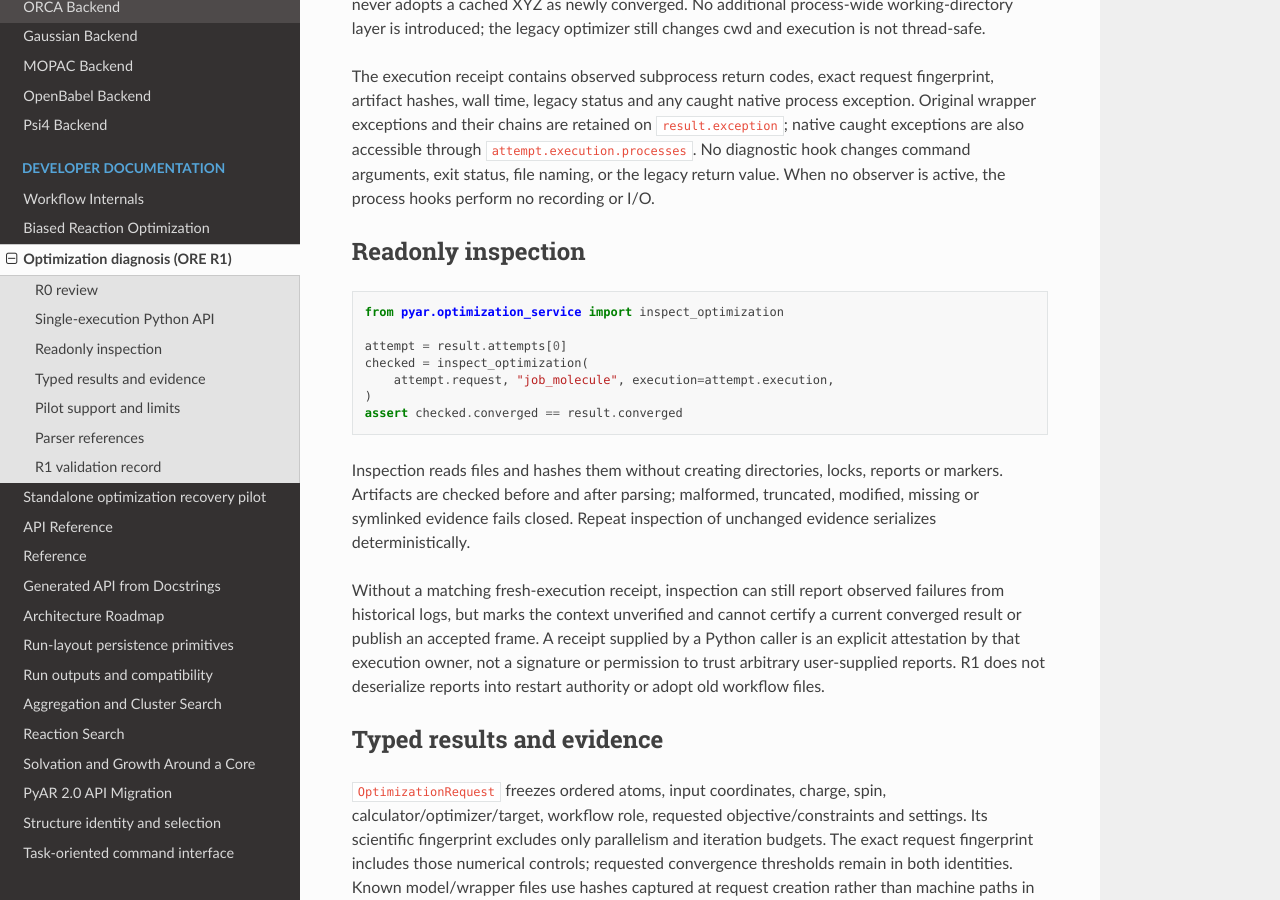
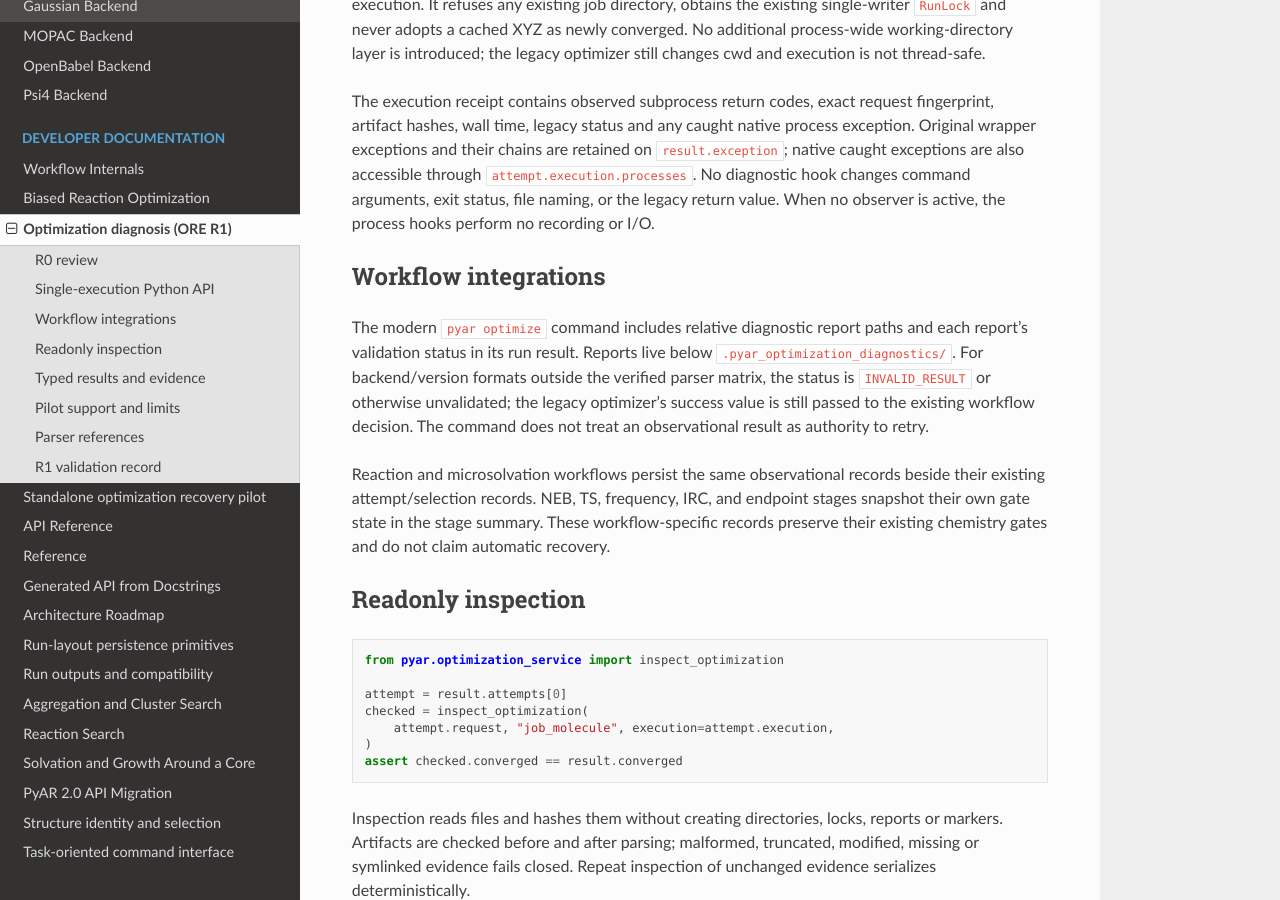
Before and after one commit to anooplab/pyar, a Sphinx documentation site: the page built from docs/optimization_diagnostics.rst, in a window 1280 px wide and 900 px high, scrolled down 1219 px. Built offline with Sphinx 7.4.7 and the Read the Docs theme 3.1.0, drawn with Linux system fonts in a browser that asks for light colours; some of the changed text lies outside the part shown.

Commit message:
Record optimization diagnostics in modern CLI (#70)

```diff
--- a/docs/optimization_diagnostics.rst
+++ b/docs/optimization_diagnostics.rst
@@ -2,9 +2,11 @@ Optimization diagnosis (ORE R1)
 ===============================
 
 The opt-in Python service diagnoses one minimum-optimization execution using
-independent native output checks. Existing CLI commands and workflow APIs keep
-their current behavior. This stage adds no retries, fallback methods, cache
-adoption, resume API, or change to scientific defaults.
+independent native output checks. The modern ``pyar optimize`` command records
+one observational report per input by default; its optimizer status and
+workflow-level outcome remain unchanged. Workflow APIs keep their existing
+acceptance rules. This stage adds no retries, fallback methods, cache adoption,
+resume API, or change to scientific defaults.
 
 R0 review
 ---------
@@ -66,6 +68,23 @@ on ``result.exception``; native caught exceptions are also accessible through
 ``attempt.execution.processes``. No diagnostic hook changes command arguments,
 exit status, file naming, or the legacy return value. When no observer is active,
 the process hooks perform no recording or I/O.
+
+Workflow integrations
+---------------------
+
+The modern ``pyar optimize`` command includes relative diagnostic report paths
+and each report's validation status in its run result. Reports live below
+``.pyar_optimization_diagnostics/``. For backend/version formats outside the
+verified parser matrix, the status is ``INVALID_RESULT`` or otherwise
+unvalidated; the legacy optimizer's success value is still passed to the
+existing workflow decision. The command does not treat an observational result
+as authority to retry.
+
+Reaction and microsolvation workflows persist the same observational records
+beside their existing attempt/selection records. NEB, TS, frequency, IRC, and
+endpoint stages snapshot their own gate state in the stage summary. These
+workflow-specific records preserve their existing chemistry gates and do not
+claim automatic recovery.
 
 Readonly inspection
 -------------------
```
Also changed, not shown: 2 other files.
